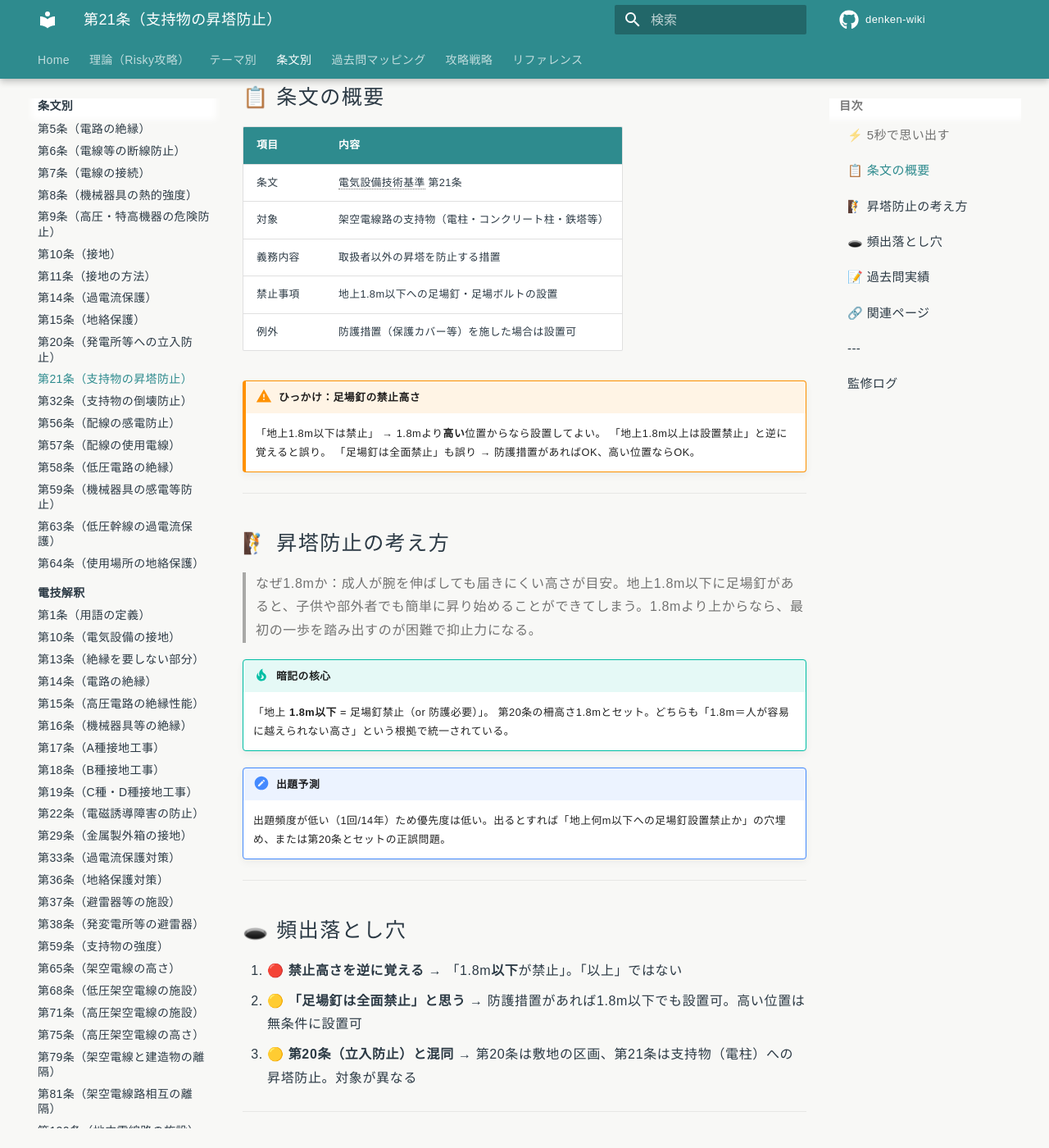
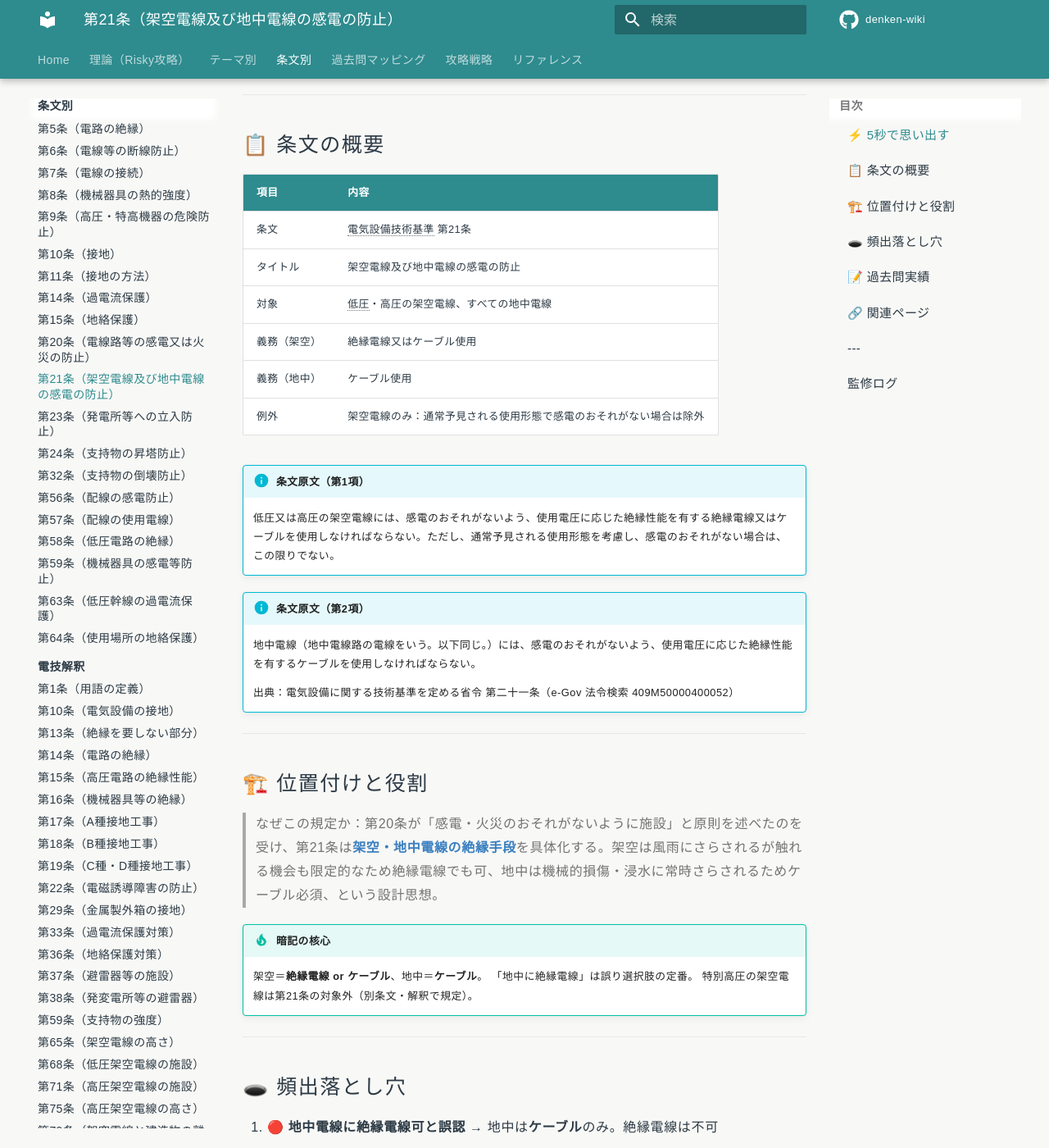
Before and after one commit to kfurufuru/denken-wiki, an MkDocs documentation site: the page built from docs/articles/kijun/21.md, in a window 1280 px wide and 1400 px high, scrolled down 976 px. Shown: the whole window at 82% size. Built offline with MkDocs 1.6.1 and Material for MkDocs 9.7.7, drawn with Linux system fonts in a browser that asks for light colours; comment, search, counter and statistics services are not loaded; some of the changed text lies outside the part shown.

Commit message:
fix(kijun): 条文番号と内容の不一致を修正（20→23, 21→24, 新20/21条作成）
- 旧 20.md（実は第23条 発電所等への立入防止）→ 23.md にリネーム＋タイトル/内部参照修正
- 旧 21.md（実は第24条 支持物の昇塔防止）→ 24.md にリネーム＋タイトル/内部参照修正
- 新規 20.md（第20条 電線路等の感電又は火災の防止）スタブ v1.0
- 新規 21.md（第21条 架空電線及び地中電線の感電の防止）スタブ v1.0
- mkdocs.yml の nav と articles/index.md・articles/kijun/index.md を更新

原因: 三段監修で数値（1.8m）のみ電技解釈と照合し、条文番号・タイトル・本文の対応関係を
省令本体（e-Gov 法令検索 API 409M50000400052）で照合する手順が抜けていた。

対策: .claude/rules/denken-hoki-style.md §7.3 R6「条文番号・タイトル・本文の三点照合」を新設、
§7.5 過去事故の記録に本事故を追加（別リポ・別コミット）。

検証: mkdocs build クリーン（cosmetic Material warning 以外なし）。

🤖 Generated with [Claude Code](https://claude.com/claude-code)

Co-Authored-By: Claude Opus 4.7 (1M context) <noreply@anthropic.com>

```diff
--- a/docs/articles/kijun/21.md
+++ b/docs/articles/kijun/21.md
@@ -1,24 +1,24 @@
-# 電気設備技術基準 第21条 — 架空電線路の支持物の昇塔防止
+# 電気設備技術基準 第21条 — 架空電線及び地中電線の感電の防止
 
 !!! note "📊 試験対策メタ"
-    - **出題頻度**: 🔥🔥🔥 ★★★☆☆（過去14年で 3 回出題）
-    - **重要度**: C（基本）
+    - **出題頻度**: 🔥（過去14年で出題実績未確定・スタブ）
+    - **重要度**: D（基本・原則規定）
     - **直近出題**:
 
-> 架空電線路の支持物（電柱・鉄塔）は、**取扱者以外の者が昇ることを防止**する措置を施さなければならない。地上 **1.8m以下** の箇所に足場釘・足場ボルトを取り付けることは禁止（または適切な防護が必要）。
+> 低圧又は高圧の**架空電線**には、使用電圧に応じた絶縁性能を有する**絶縁電線又はケーブル**を使用しなければならない（通常予見される使用形態で感電のおそれがない場合は除く）。**地中電線**には、使用電圧に応じた絶縁性能を有する**ケーブル**を使用しなければならない。
 
 ---
 
 ## ⚡ 5秒で思い出す
 
-- 対象: **架空電線路の支持物**（電柱・鉄塔）
-- 目的: 取扱者以外の者の昇塔防止
-- 禁止事項: 地上 **1.8m以下** への足場釘・足場ボルトの取り付け
-- ただし防護措置を施せば設置可能（例：保護カバー）
-- 第20条（立入防止）の「敷地の外側」版と位置づけると整理しやすい
+- 対象: **低圧・高圧の架空電線** と **地中電線**（特別高圧の架空電線は別条文）
+- 義務内容: 使用電圧に応じた絶縁性能を有する電線を使用
+- 架空: **絶縁電線 又は ケーブル**（裸電線は原則不可）
+- 地中: **ケーブル**（裸電線・絶縁電線は不可）
+- 例外: 架空電線のみ「通常予見される使用形態で感電のおそれがない場合」はただし書きで除外可
 
-??? question "セルフチェック: 足場釘を取り付けてはいけない高さの上限は？"
-    地上 **1.8m以下** の範囲。1.8mより高い位置からなら設置可（一般人が容易に手が届かない高さ）。第20条の柵高さ1.8mと同じ数値で、「大人が容易に乗り越えられない・届かない高さ」という共通の根拠がある。
+??? question "セルフチェック: 地中電線に絶縁電線を使ってもよいか？"
+    **不可**。地中電線は**ケーブル**を使用しなければならない（第21条第2項）。架空電線は絶縁電線でも可だが、地中はケーブル一択。地中は土壌・水分にさらされ、絶縁電線の被覆では機械的・化学的耐久性が不足するため。
 
 ---
 
@@ -27,36 +27,38 @@
 | 項目 | 内容 |
 |------|------|
 | 条文 | 電気設備技術基準 第21条 |
-| 対象 | 架空電線路の支持物（電柱・コンクリート柱・鉄塔等） |
-| 義務内容 | 取扱者以外の昇塔を防止する措置 |
-| 禁止事項 | 地上1.8m以下への足場釘・足場ボルトの設置 |
-| 例外 | 防護措置（保護カバー等）を施した場合は設置可 |
+| タイトル | 架空電線及び地中電線の感電の防止 |
+| 対象 | 低圧・高圧の架空電線、すべての地中電線 |
+| 義務（架空） | 絶縁電線又はケーブル使用 |
+| 義務（地中） | ケーブル使用 |
+| 例外 | 架空電線のみ：通常予見される使用形態で感電のおそれがない場合は除外 |
 
-!!! warning "ひっかけ：足場釘の禁止高さ"
-    「地上1.8m以下は禁止」 → 1.8mより**高い**位置からなら設置してよい。
-    「地上1.8m以上は設置禁止」と逆に覚えると誤り。
-    「足場釘は全面禁止」も誤り → 防護措置があればOK、高い位置ならOK。
+!!! info "条文原文（第1項）"
+    低圧又は高圧の架空電線には、感電のおそれがないよう、使用電圧に応じた絶縁性能を有する絶縁電線又はケーブルを使用しなければならない。ただし、通常予見される使用形態を考慮し、感電のおそれがない場合は、この限りでない。
+
+!!! info "条文原文（第2項）"
+    地中電線（地中電線路の電線をいう。以下同じ。）には、感電のおそれがないよう、使用電圧に応じた絶縁性能を有するケーブルを使用しなければならない。
+
+    出典：電気設備に関する技術基準を定める省令 第二十一条（e-Gov 法令検索 409M50000400052）
 
 ---
 
-## 🧗 昇塔防止の考え方
+## 🏗️ 位置付けと役割
 
-> なぜ1.8mか：成人が腕を伸ばしても届きにくい高さが目安。地上1.8m以下に足場釘があると、子供や部外者でも簡単に昇り始めることができてしまう。1.8mより上からなら、最初の一歩を踏み出すのが困難で抑止力になる。
+> なぜこの規定か：第20条が「感電・火災のおそれがないように施設」と原則を述べたのを受け、第21条は**架空・地中電線の絶縁手段**を具体化する。架空は風雨にさらされるが触れる機会も限定的なため絶縁電線でも可、地中は機械的損傷・浸水に常時さらされるためケーブル必須、という設計思想。
 
 !!! tip "暗記の核心"
-    「地上 **1.8m以下** = 足場釘禁止（or 防護必要）」。
-    第20条の柵高さ1.8mとセット。どちらも「1.8m＝人が容易に越えられない高さ」という根拠で統一されている。
-
-!!! note "出題予測"
-    出題頻度が低い（1回/14年）ため優先度は低い。出るとすれば「地上何m以下への足場釘設置禁止か」の穴埋め、または第20条とセットの正誤問題。
+    架空＝**絶縁電線 or ケーブル**、地中＝**ケーブル**。
+    「地中に絶縁電線」は誤り選択肢の定番。
+    特別高圧の架空電線は第21条の対象外（別条文・解釈で規定）。
 
 ---
 
 ## 🕳️ 頻出落とし穴
 
-1. 🔴 **禁止高さを逆に覚える** → 「1.8m**以下**が禁止」。「以上」ではない
-2. 🟡 **「足場釘は全面禁止」と思う** → 防護措置があれば1.8m以下でも設置可。高い位置は無条件に設置可
-3. 🟡 **第20条（立入防止）と混同** → 第20条は敷地の区画、第21条は支持物（電柱）への昇塔防止。対象が異なる
+1. 🔴 **地中電線に絶縁電線可と誤認** → 地中は**ケーブル**のみ。絶縁電線は不可
+2. 🟡 **特別高圧架空電線も含むと誤認** → 第21条は**低圧・高圧の架空電線**のみ。特別高圧は別条文
+3. 🟡 **「裸電線も使える場合がある」と思う** → ただし書きは「通常予見される使用形態で感電のおそれがない場合」（架空のみ）。例外は厳格
 
 ---
 
@@ -64,28 +66,27 @@
 
 | 年度 | 問 | 形式 | 論点 |
 |------|-----|------|------|
-| H30 | 問7 | 穴埋 | 支持物の昇塔防止 |
-| H24 | 問7 | 穴埋 | 足場金具の施設高さ |
-| R05下 | 問6 | 論説 | 支持物昇降に使用する足場金具等（解釈第53条） |
+| — | — | — | 直接出題実績は未確認（スタブ） |
 
 !!! note "R08 出題予測"
-    出題頻度が最も低い条文の一つ。余裕があれば1.8mの数値と「以下が禁止」だけ押さえる。第20条とセットで1問として出ることがある。
+    第5条（電路の絶縁）・第22条（低圧電線路の絶縁性能）と並ぶ絶縁系の原則規定。穴埋めなら「絶縁電線又はケーブル」「ケーブル」の語句、正誤なら地中／架空の使い分けが論点になりやすい。
 
 ---
 
 ## 🔗 関連ページ
 
-- [発電所等への立入防止 第20条](20.md) — 同じ1.8mの数値。敷地区画の規定
-- [支持物の倒壊の防止 第32条](32.md) — 同じ支持物（電柱・鉄塔）の強度規定
+- [電線路等の感電又は火災の防止 第20条](20.md) — 第21条の上位枠組み（原則規定）
+- [電路の絶縁 第5条](5.md) — 「電路」の絶縁原則（電線路と別概念）
+- 第22条（低圧電線路の絶縁性能） — 同じ第1節の絶縁系規定（漏えい電流2,000分の1）※スタブ未作成
 
 ---
 ---
 
 ## 監修ログ
 
-- **2026-05-02**: DENKEN-WIKI監修部による初回三段監修（不動・江間・早川）。**江間が地上1.8m以下への足場釘禁止規定を電技解釈第53条と照合 → 公式値と一致**。早川が「1.8m**以下**禁止」と「1.8m**以上**設置可」の方向性を含むひっかけ整合性を確認。
-- **数値検証判定: PASS**（足場釘禁止高さ1.8m・公式値と一致）
+- **2026-05-03（新規作成）**: 旧 `21.md`（第24条の内容）を `24.md` にリネームしたことに伴い、本来の第21条「架空電線及び地中電線の感電の防止」をスタブとして新規作成。e-Gov 法令検索 API（409M50000400052）で条文原文（2項構成）と条見出しを照合 → 一致確認。
+- **数値検証判定: N/A**（原則規定のため数値テーブルなし）
 
 ---
 
-*最終確認: 2026-05-02 | 数値検証完了: 2026-05-02（PASS・足場釘禁止高さ1.8m公式値一致） | ステータス: v1.1（監修ログ追加） | [バージョニング基準](../../reference/versioning.md)*
+*最終確認: 2026-05-03 | 数値検証完了: 2026-05-03（N/A・原則規定） | ステータス: v1.0（スタブ） | [バージョニング基準](../../reference/versioning.md)*
--- a/mkdocs.yml
+++ b/mkdocs.yml
@@ -157,8 +157,10 @@ nav:
       - 第11条（接地の方法）: articles/kijun/11.md
       - 第14条（過電流保護）: articles/kijun/14.md
       - 第15条（地絡保護）: articles/kijun/15.md
-      - 第20条（発電所等への立入防止）: articles/kijun/20.md
-      - 第21条（支持物の昇塔防止）: articles/kijun/21.md
+      - 第20条（電線路等の感電又は火災の防止）: articles/kijun/20.md
+      - 第21条（架空電線及び地中電線の感電の防止）: articles/kijun/21.md
+      - 第23条（発電所等への立入防止）: articles/kijun/23.md
+      - 第24条（支持物の昇塔防止）: articles/kijun/24.md
       - 第32条（支持物の倒壊防止）: articles/kijun/32.md
       - 第56条（配線の感電防止）: articles/kijun/56.md
       - 第57条（配線の使用電線）: articles/kijun/57.md
```
Also changed, not shown: docs/articles/index.md (+4 -2 lines), docs/articles/kijun/20.md (+36 -40 lines), docs/articles/kijun/23.md (added, +93 -0 lines), docs/articles/kijun/24.md (added, +92 -0 lines), docs/articles/kijun/index.md (+5 -3 lines).
